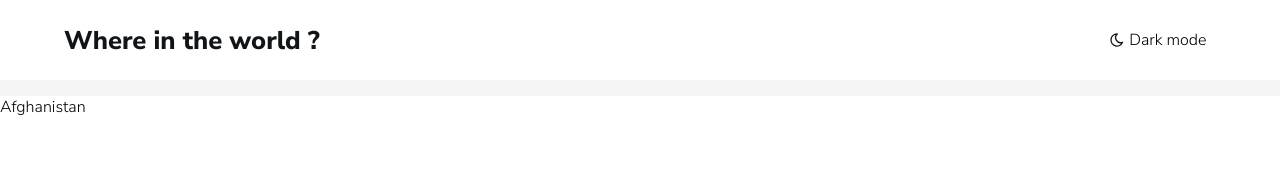
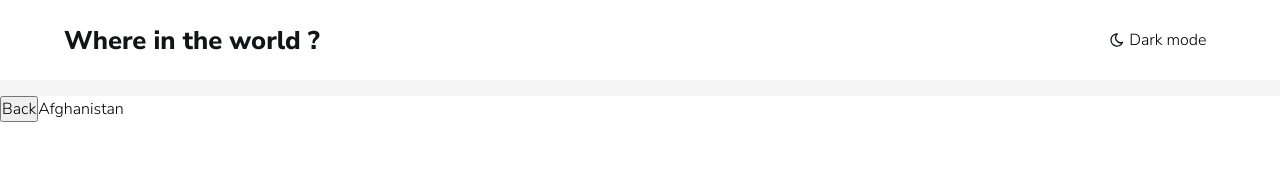
Before and after one commit to alvaromd99/countries-info, a React (Vite) app: page / in a window 1280 px wide. Both pictures are taken after a click on the element 234 px from the left and 420 px from the top of the page. Shown: the top 186 px of the page. Built offline with nearby package versions, Linux system fonts and the light colour scheme.

Commit message:
make back btn and fix scroll on more info

```diff
--- a/src/App.css
+++ b/src/App.css
@@ -3,25 +3,31 @@
 	background-color: var(--veryLightGray);
 }
 
-.App .main {
+.header-cont {
+	width: 100%;
+	height: 5rem;
+}
+
+.main {
 	background-color: var(--veryLightGray);
 	min-height: 100vh;
+	padding-bottom: 4rem;
 }
 
-.App .more-info-main {
+.more-info-main {
 	background-color: var(--white);
+	height: calc(100vh - 6rem);
 	margin-top: 1rem;
-	min-height: 100vh;
 }
 
-.App .main .countries-cont {
+.countries-cont {
 	display: grid;
 	grid-template-columns: repeat(auto-fill, minmax(280px, 1fr));
 	gap: 4rem;
 	padding: 0px 4rem;
 }
 
-.App .main .controls-cont {
+.controls-cont {
 	height: 10rem;
 	display: flex;
 	align-items: center;
--- a/src/App.tsx
+++ b/src/App.tsx
@@ -48,10 +48,15 @@ function App() {
 
 	return (
 		<div className='App'>
-			<Header />
+			<div className='header-cont'>
+				<Header />
+			</div>
 			{selectedCountry ? (
 				<div className='more-info-main'>
-					<CountryInfo country={selectedCountry} />
+					<CountryInfo
+						country={selectedCountry}
+						changeSelected={updateSelected}
+					/>
 				</div>
 			) : (
 				<div className='main'>
--- a/src/components/country/CountryInfo.tsx
+++ b/src/components/country/CountryInfo.tsx
@@ -3,8 +3,17 @@ import './CountryInfo.css'
 
 interface CountryInfoProps {
 	country: CountryTest
+	changeSelected: (name: string) => void
 }
 
-export default function CountryInfo({ country }: CountryInfoProps) {
-	return <div>{country.name}</div>
+export default function CountryInfo({
+	country,
+	changeSelected,
+}: CountryInfoProps) {
+	return (
+		<div>
+			<button onClick={() => changeSelected('')}>Back</button>
+			{country.name}
+		</div>
+	)
 }
--- a/src/components/header/Header.css
+++ b/src/components/header/Header.css
@@ -7,6 +7,8 @@
 	padding: 0px 4rem;
 	color: var(--veryDarkblue);
 	background-color: var(--white);
+	position: fixed;
+	z-index: 1;
 }
 
 .header h1 {
```
